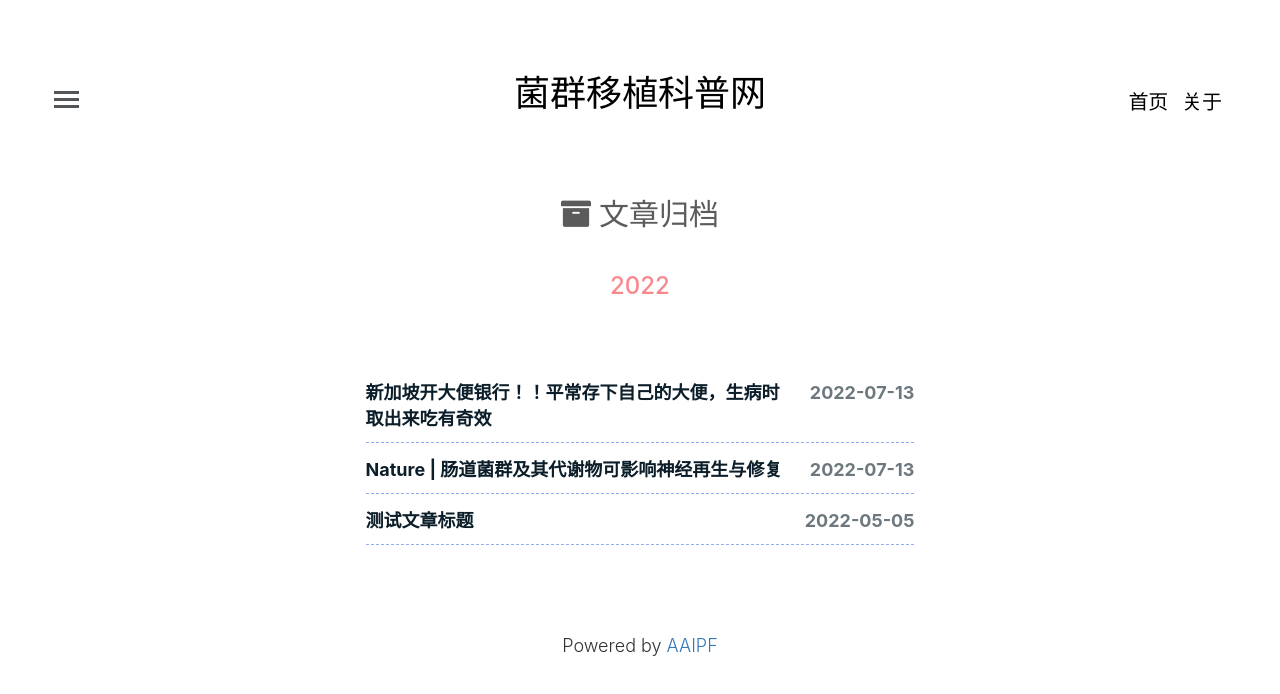
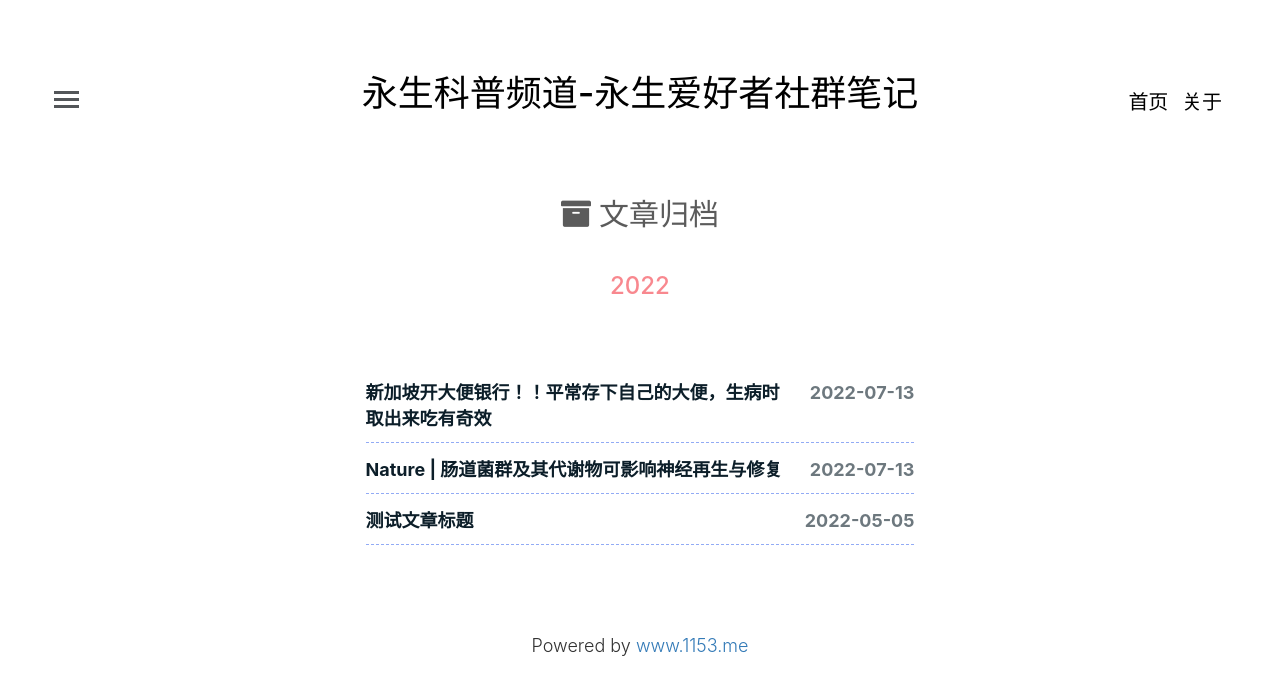
Before and after one commit to zhongzhiku/zhongzhiku.github.io, a plain HTML site: page archives/index.html in a window 1280 px wide. Drawn offline with nearby package versions, Linux system fonts and the light colour scheme; some packages are replaced by stand-ins of ours.

Commit message:
update from gridea: 2025-06-16 20:49:23

```diff
--- a/archives/index.html
+++ b/archives/index.html
@@ -4,11 +4,11 @@
     <meta charset="utf-8">
 <meta http-equiv="X-UA-Compatible" content="IE=edge">
 
-<title>菌群移植科普网</title>
+<title>永生科普频道-永生爱好者社群笔记</title>
 <meta name="viewport" content="width=device-width, initial-scale=1.0, maximum-scale=1.0, user-scalable=no">
 
-<meta name="description" content="一位菌群移植从业者做的菌群移植案例与科研科普网站"/>
-<meta name="keywords" content="一位菌群移植从业者做的菌群移植案例与科研科普网站"/>
+<meta name="description" content="永生科普频道-永生爱好者社群笔记"/>
+<meta name="keywords" content="永生科普频道-永生爱好者社群笔记"/>
 
 <!-- Place favicon.ico and apple-touch-icon.png in the root directory -->
 <link rel="shortcut icon" href="https://zhongzhiku.github.io/favicon.ico">
@@ -41,12 +41,12 @@
     </a>
     <div class="fh5co-bio">
         <figure>
-            <img src="https://zhongzhiku.github.io/images/avatar.png" alt="菌群移植科普网"
+            <img src="https://zhongzhiku.github.io/images/avatar.png" alt="永生科普频道-永生爱好者社群笔记"
                  class="img-responsive">
         </figure>
         <a href="https://zhongzhiku.github.io/post/about/"><h3 class="heading">ABOUT ME</h3></a>
-        <h2>菌群移植科普网</h2>
-        <p>一位菌群移植从业者做的菌群移植案例与科研科普网站</p>
+        <h2>永生科普频道-永生爱好者社群笔记</h2>
+        <p>永生科普频道-永生爱好者社群笔记</p>
         <ul class="fh5co-social">
 
                 <li>
@@ -109,7 +109,7 @@
             </ul>
             <div class="col-lg-12 col-md-12 text-center">
                 <h1 id="fh5co-logo">
-                    <a href="https://zhongzhiku.github.io">菌群移植科普网 </a>
+                    <a href="https://zhongzhiku.github.io">永生科普频道-永生爱好者社群笔记 </a>
                 </h1>
             </div>
         </div>
@@ -179,7 +179,7 @@
 
 
 <footer id="fh5co-footer">
-  <p>Powered by <a href="www.aaipf.org" target="_blank">AAIPF</a></p>
+  <p>Powered by <a href="www.1153.me" target="_blank">www.1153.me</a></p>
 </footer>
 
 
```
Also changed, not shown: atom.xml (+4 -4 lines), index.html (+8 -8 lines), post/about/index.html (+8 -8 lines), post/ce-shi-wen-zhang-biao-ti/index.html (+8 -8 lines), post/jian-chong-zhi-gan-xi-bao-ke-yi-zhi-liao-tang-niao-bing/index.html (+8 -8 lines), post/xin-jia-po-kai-da-bian-yin-xing-ping-chang-cun-xia-zi-ji-de-da-bian-sheng-bing-shi-qu-chu-lai-chi-you-qi-xiao/index.html (+8 -8 lines), tags/index.html (+8 -8 lines).
